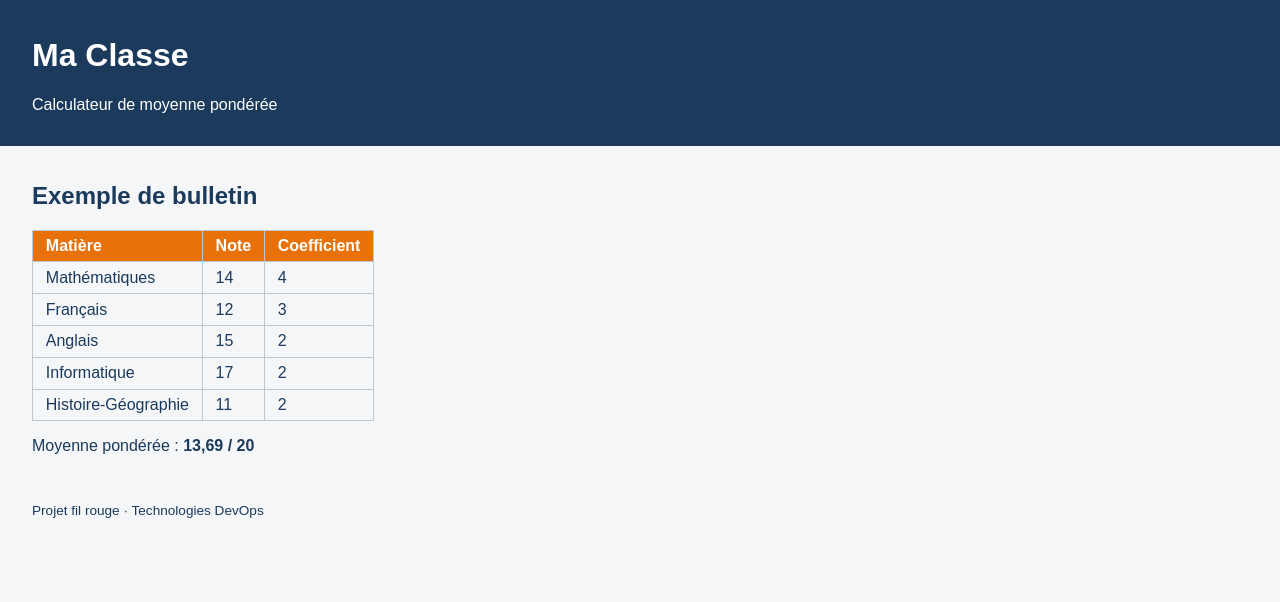
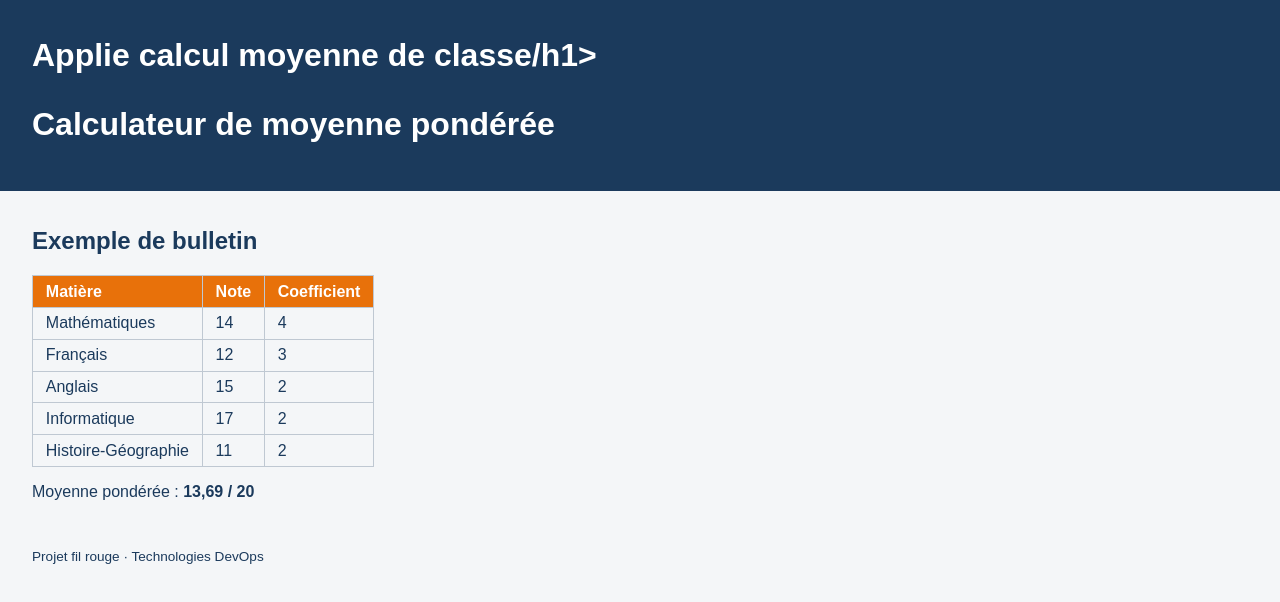
Before and after one commit to rebecca2007-AY/ma-classe-solo, a plain HTML site: page index.html in a window 1280 px wide. Drawn offline with Linux system fonts and the light colour scheme.

Commit message:
modification titre entete

```diff
--- a/index.html
+++ b/index.html
@@ -8,7 +8,7 @@
 </head>
 <body>
   <header>
-    <h1>Ma Classe</h1>
+    <h1>Applie calcul moyenne de classe/h1>
     <p>Calculateur de moyenne pondérée</p>
   </header>
   <main>
```
